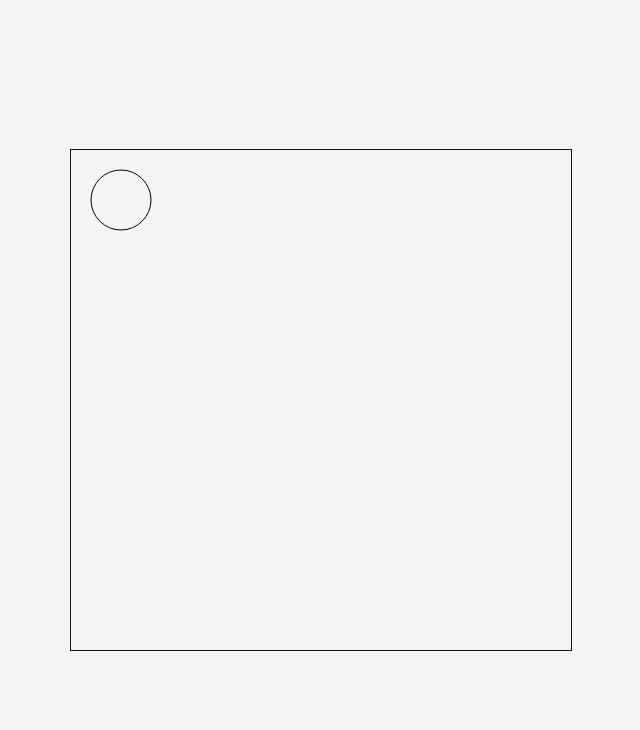
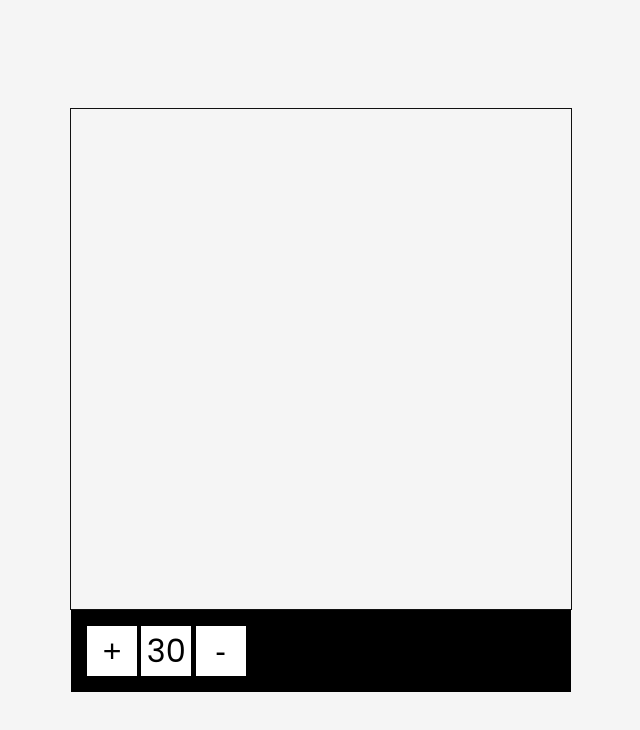
Before and after one commit to ranjushrestha/Drawing-App, a plain HTML site: page index.html in a window 1280 px wide. Shown: the whole page, without its empty margins (319-959 px from the left). Drawn offline with Linux system fonts and the light colour scheme.

Commit message:
added increase and decrease btn

```diff
--- a/index.html
+++ b/index.html
@@ -9,7 +9,12 @@
 <body>
 
         <canvas id="canvas" width="500" height="500"></canvas>
+        <div class="toolbox">
+            <button id="increase">+</button>
+            <span id="size">30</span>
+            <button id="decrease">-</button>
 
+        </div>
 
     <script src="scripts.js"></script>
 </body>
--- a/scripts.js
+++ b/scripts.js
@@ -1,13 +1,29 @@
 const canvas = document.getElementById('canvas');
+const increaseBtn = document.getElementById('increase');
+const decreaseBtn = document.getElementById('decrease');
+const sizeEl = document.getElementById('size');
 
 const ctx = canvas.getContext('2d');
 
 let size = 30;
-let x = 50;
-let y = 50;
+let isPressed = false;
+
+canvas.addEventListener("mousedown", () => {
+    isPressed = true;
+});
+
+canvas.addEventListener("mouseup", ()=> {
+    isPressed = false;
+});
 
 
-canvas.addEventListener('mousedown', () => {
+canvas.addEventListener("mousemove", (e) => {
+    if (isPressed){
+        const x = e.offsetX;
+   const y = e.offsetY;
+
+   drawCircle(x,y);
+    }
 
 });
 
@@ -17,12 +33,30 @@ function drawCircle(x, y) {
     ctx.stroke();
 }
 
+increaseBtn.addEventListener('click', () => {
+    size += 5;
+    if (size > 50) {
+        size = 50;
+    }
+    updateSizeOnScreen
+});
+decreaseBtn.addEventListener('click', () => {
+    size -= 5;
+
+    if (size < 5) {
+        size = 5;
+    }
+    updateSizeOnScreen
+});
 
 
-function draw () {
-    ctx.clearRect(0, 0, canvas.width, canvas.height);
-    drawCircle(x, y);
-    requestAnimationFrame(draw);
+function updateSizeOnScreen() {
+    sizeEl.innerText = size;
 }
+// function draw () {
+//     ctx.clearRect(0, 0, canvas.width, canvas.height);
+//     drawCircle(x, y);
+//     requestAnimationFrame(draw);
+// }
 
-draw();
+// draw();
--- a/styles.css
+++ b/styles.css
@@ -10,6 +10,7 @@
 body {
     background-color: #f5f5f5;
     display: flex;
+    flex-direction: column;
     align-items: center;
     justify-content: center;
     font-family: "Poppins", sans-serif;
@@ -21,3 +22,21 @@ canvas {
     border: 1px solid #111;
 
 }
+
+.toolbox {
+    background-color: #000;
+    padding: 1rem;
+    width: 500px;
+}
+
+.toolbox > * {
+    background-color: #fff;
+    border: none;
+    display: inline-flex;
+    justify-content: center;
+    align-items: center;
+    padding: 0.5 rem;
+    font-size: 2rem;
+    width: 50px;
+    height: 50px;
+}
```
